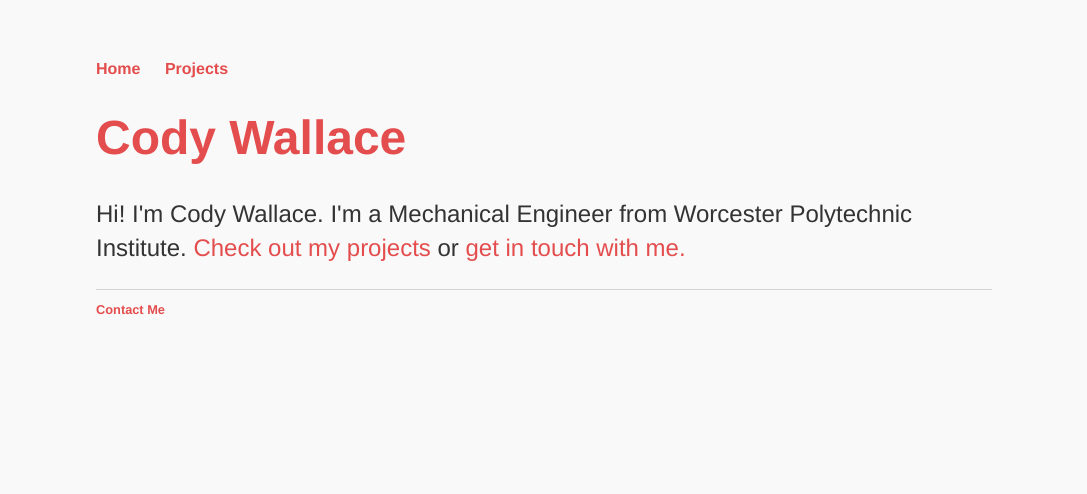
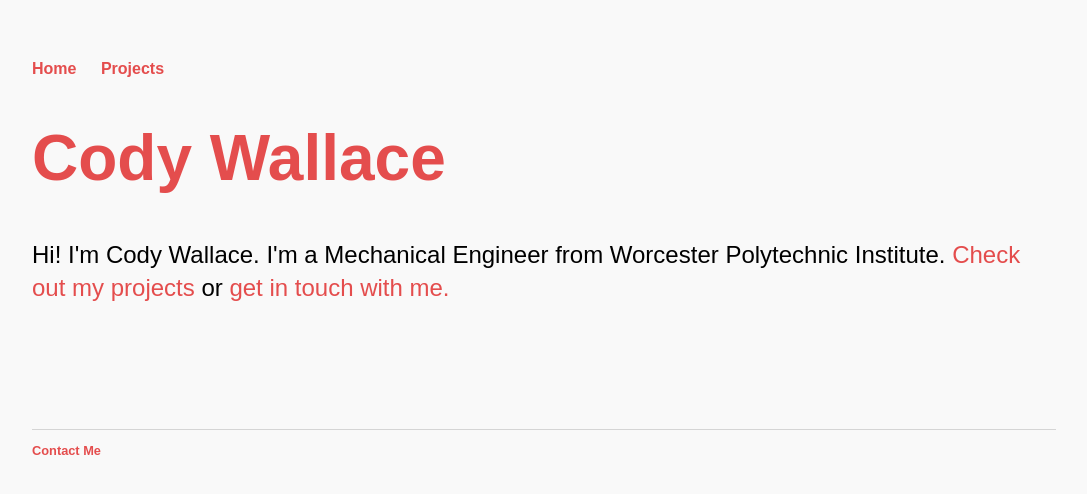
Before and after one commit to CodyWallace245/CodyWallace245.github.io, a Jekyll site: the page built from index.html, in a window 1280 px wide. Shown: the top 494 px of the page, without its empty margins (96-1183 px from the left). Built offline with Jekyll 4.4.1, drawn with Linux system fonts in a browser that asks for light colours.

Commit message:
Update main.css

```diff
--- a/css/main.css
+++ b/css/main.css
@@ -1,12 +1,11 @@
 title {
    margin: 3em;
    width: 70%;
-   font-family: "Helvetica Neue", "Yantramanav";
 }
 body {
-   font-family: "Helvetica Neue", "Yantramanav";
+   font-family: 'Raleway', sans-serif;
    margin: 60px auto;
-   width: 70%;
+   width: 80%;
    background-color: #f9f9f9
 }
 loading-overlay{
@@ -20,7 +19,7 @@
 }
 loading-progress{
   height:2px;
-  background:#33C3F0;
+  background:#e44d4d;
   position:absolute;
   width:0;
   top:0;
@@ -29,7 +28,7 @@
   display: none
 }
 nav ul, footer ul {
-    font-family:"Helvetica Neue", "Yantramanav";
+    font-family: 'Raleway', sans-serif;
     padding: 0px;
     list-style: none;
     font-weight: bold;
@@ -47,14 +46,16 @@
     color: #c54343
 }
 h1 {
-    font-size: 3em;
-    font-family:"Helvetica Neue", "Yantramanav";
+    font-family: 'Raleway', sans-serif;
+    Font-size: 64px;
     color: #e44d4d;
 }
 p {
+    font-family: 'Raleway', sans-serif;
     font-size: 1.5em;
     line-height: 1.4em;
-    color: #333;
+    color: #000;
+    padding-bottom: 100px
 }
 footer {
     border-top: 1px solid #d5d5d5;
```
